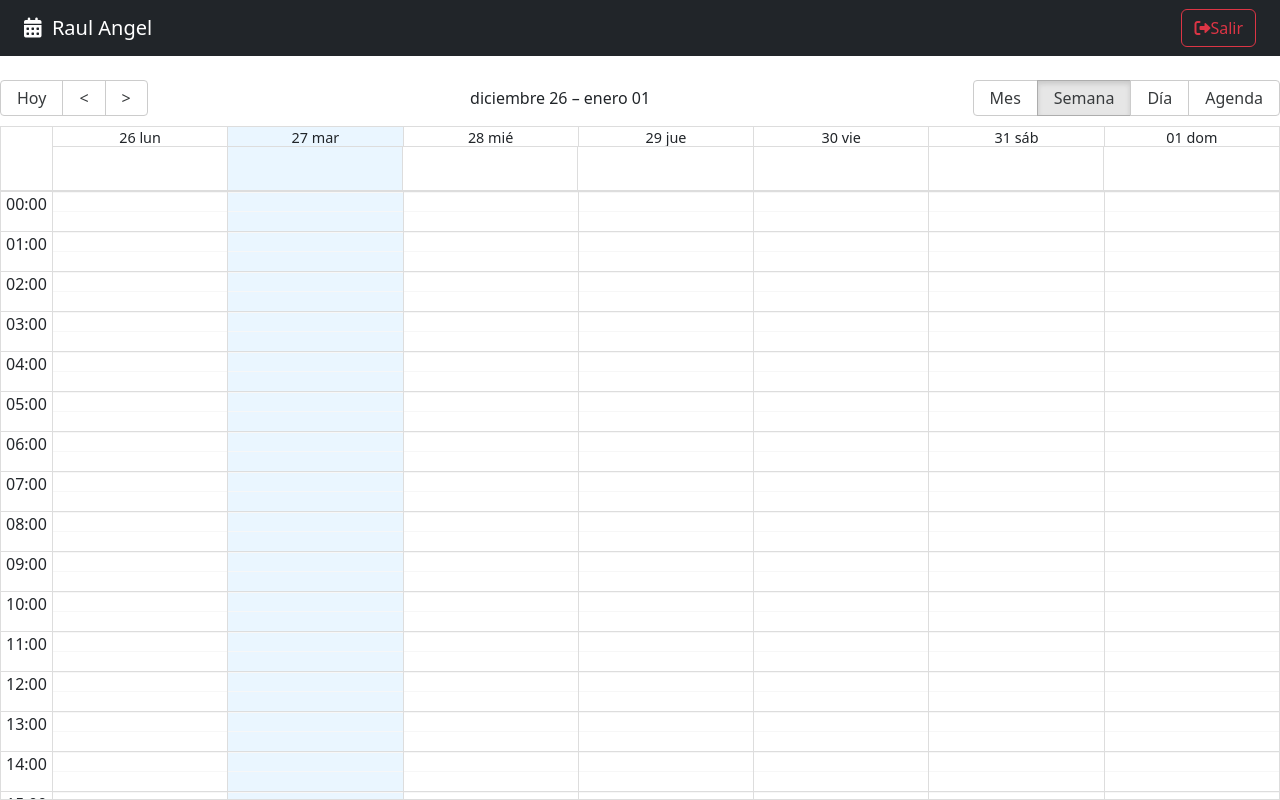
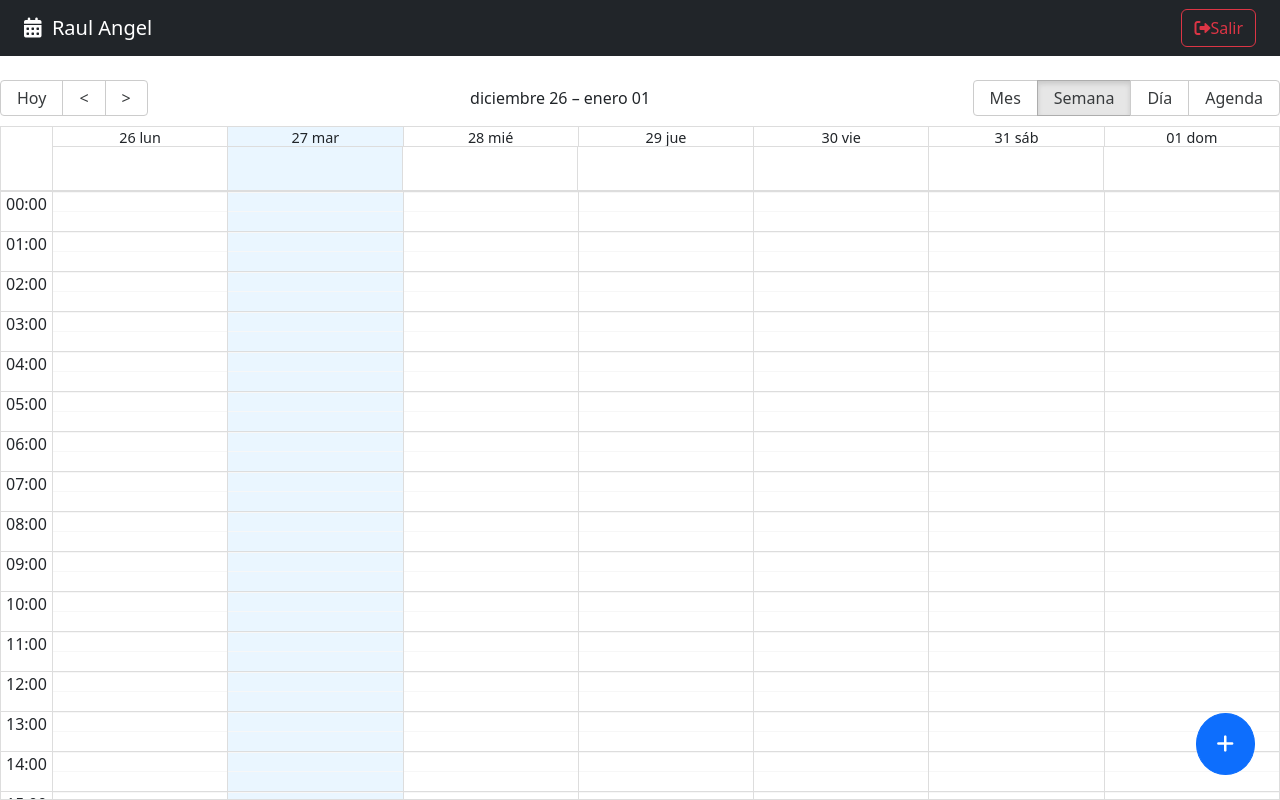
Before and after one commit to raulangelj/mern-calendar-app, a React (Vite) app: page / in a window 1280 px wide. Built offline with nearby package versions, Linux system fonts and the light colour scheme.

Commit message:
ADD the new note btn

```diff
--- /dev/null
+++ b/src/calendar/components/FabAddNew.jsx
@@ -0,0 +1,27 @@
+import { addHours } from "date-fns";
+import { useCalendarStore, useUIStore } from "../../shared";
+
+export const FabAddNew = () => {
+  const { openDateModal } = useUIStore();
+  const { setActiveEvent } = useCalendarStore();
+
+  const onclickNew = () => {
+    setActiveEvent({
+      title: "",
+      notes: "",
+      start: new Date(),
+      end: addHours(new Date(), 1),
+      bgColor: "#fafafa",
+      user: {
+        _id: "123",
+        name: "Raul Angel",
+      },
+    });
+    openDateModal();
+  };
+  return (
+    <button className="btn btn-primary fab" onClick={onclickNew}>
+      <i className="fas fa-plus"></i>
+    </button>
+  );
+};
--- a/src/calendar/components/index.js
+++ b/src/calendar/components/index.js
@@ -1,3 +1,4 @@
 export * from "./CalendarEvent";
 export * from "./NavBar";
 export * from "./CalendarModal";
+export * from "./FabAddNew";
--- a/src/calendar/pages/CalendarPage.jsx
+++ b/src/calendar/pages/CalendarPage.jsx
@@ -1,7 +1,7 @@
 import { useState } from "react";
 import { Calendar } from "react-big-calendar";
 import "react-big-calendar/lib/css/react-big-calendar.css";
-import { CalendarEvent, CalendarModal, NavBar } from "../components";
+import { CalendarEvent, CalendarModal, FabAddNew, NavBar } from "../components";
 import { getMessagesES, localizer } from "../../helpers";
 import { useCalendarStore, useUIStore } from "../../shared";
 
@@ -56,6 +56,7 @@
         onView={onViewChanged}
       />
       <CalendarModal />
+      <FabAddNew />
     </>
   );
 };
--- a/src/styles.css
+++ b/src/styles.css
@@ -38,3 +38,13 @@
   outline: none;
   padding: 10px;
 }
+
+/* FAVS */
+.fab {
+  border-radius: 100%;
+  bottom: 25px;
+  font-size: 20px;
+  padding: 20px;
+  position: fixed;
+  right: 25px;
+}
```
